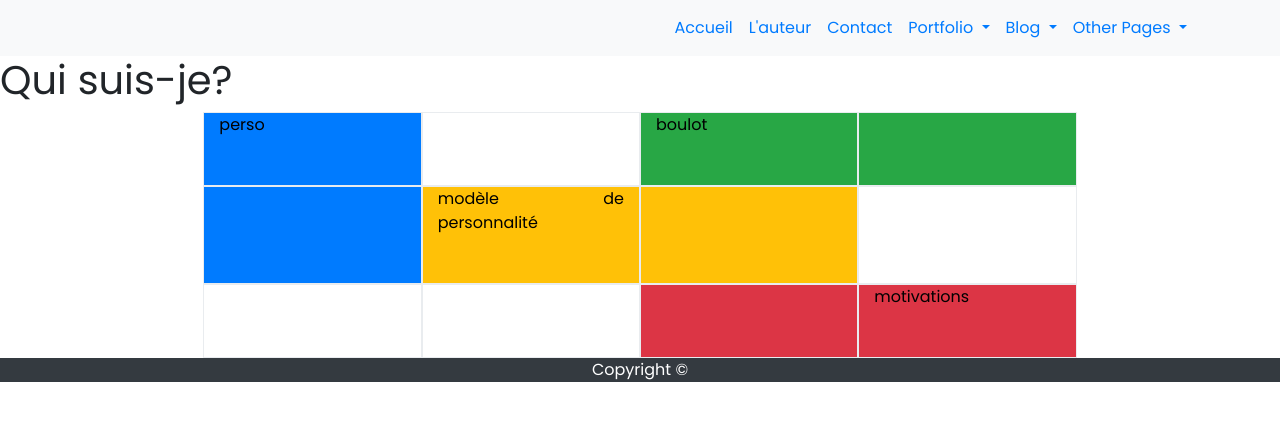
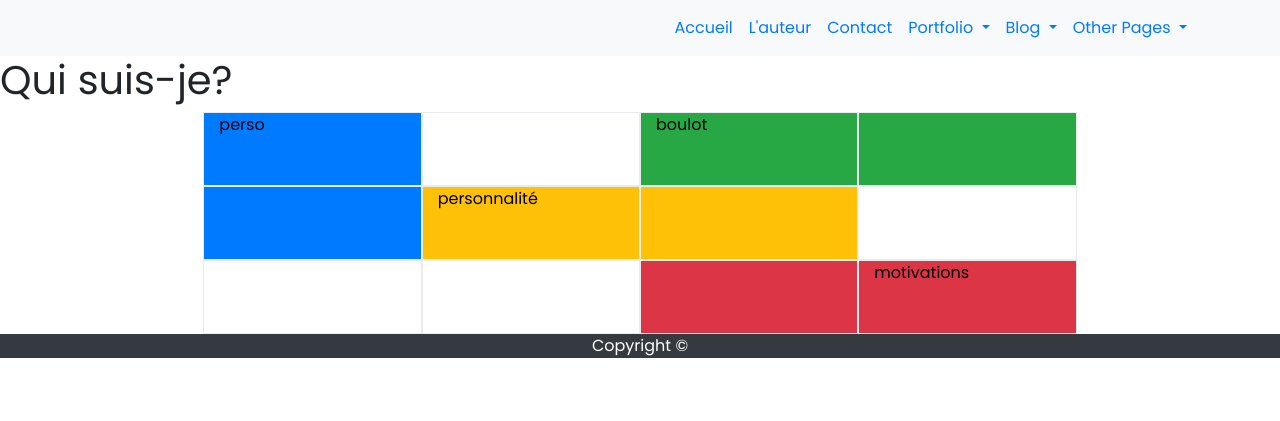
Before and after one commit to OrgaEvolutions/Nathoup.github.io, a Jekyll site: the page built from auteur.html, in a window 1280 px wide. Shown: the top 421 px of the page. Built offline with Jekyll 4.4.1, drawn with Linux system fonts in a browser that asks for light colours; nearby versions of some CDN libraries; some web fonts are replaced.

Commit message:
Update auteur.html

```diff
--- a/auteur.html
+++ b/auteur.html
@@ -43,9 +43,9 @@ title: Présentation de l'auteur
       <div class="col-md-3 border bg-success">
 
          <div class="collapse boulot">
-          Je suis coach en entreprise, plus exactement coach agile et coach d'équipe, j'accompagnem autour de la stratégie, l'efficacité, et la motivation
+          Je suis coach en entreprise, plus exactement coach agile et coach d'équipe. J'accompagne autour de la stratégie, l'efficacité, et la motivation
            <br>Je suis également coach individuel, dans les domaines personnels et professionnels.
-           <br><a href="pro.html" style= "color: black;font-weight:bold;">En savoir plus</a>
+           <br><br><a href="pro.html" style= "color: black;font-weight:bold;">En savoir plus</a>
         </div>
 
       </div>
@@ -56,7 +56,7 @@ title: Présentation de l'auteur
       <!-- case réponse perso -->
       <div class="col-md-3 border bg-primary">
          <div class="collapse perso">
-          En couple et maman d'une petite fille, nous nous sommes récemment installés près du lac d'Annecy
+          En couple et maman d'une petite fille, nous nous sommes récemment installés près du lac d'Annecy.
         </div>
 
       </div>
@@ -66,9 +66,9 @@ title: Présentation de l'auteur
       <div class="col-md-3 border bg-warning">
         <a data-toggle="collapse" href=".personnalite" aria-expanded="false" style= "text-decoration: none;color: black;">
 
-           modèle de personnalité
+           personnalité
 
-          <div class="collapse motivations" align="right">
+          <div class="collapse personnalite" align="right">
             <span class="glyphicon glyphicon-menu-right"></span>
           </div>
           <br><br><br>
@@ -79,9 +79,10 @@ title: Présentation de l'auteur
       <!-- case réponse personnalité -->
       <div class="col-md-3 border bg-warning">
          <div class="collapse personnalite">
-          De type "persévérante" en process com, ENFJ au MBTI, 1 à l'ennéagramme
-           <br>J'aime l'action, encore plus si elle se fait efficacement et rapidement. Je suis à la fois très analytique et intuitive. Je suis sensible, extravertie.
-           J'aime bien donner mon avis et partager mes idées :)
+           J'aime agir efficacement, faire des projets, prendre du recul, vivre des expériences nouvelles, apprendre.
+           <br>Je suis à la fois très analytique et très intuitive.
+           <br>Egalement sensible, extravertie, à l'écoute.
+           <br>Je suis passionnée par la compréhension et l'amélioration des comportements humains du quotidien.
         </div>
 
       </div>
```
